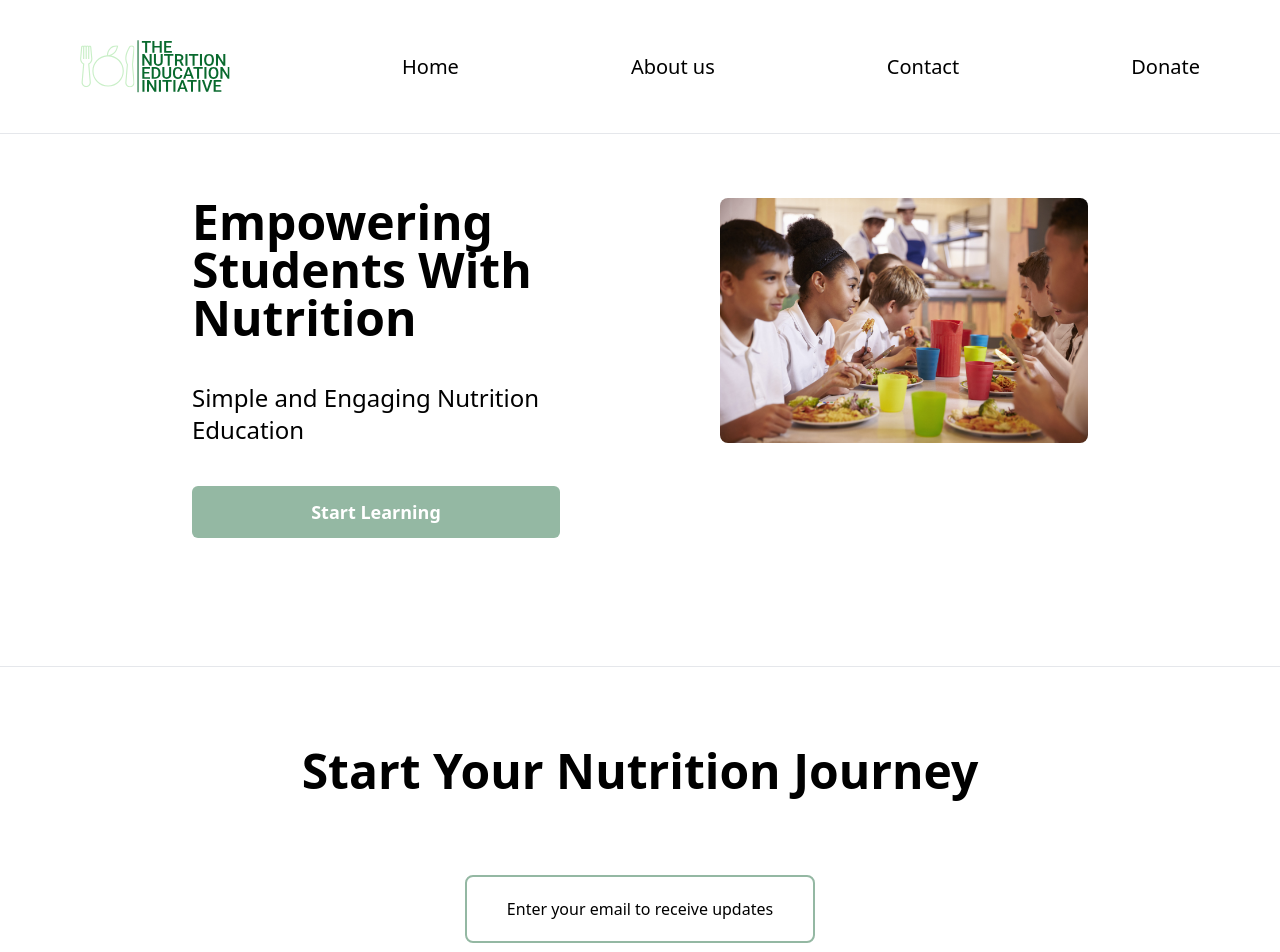
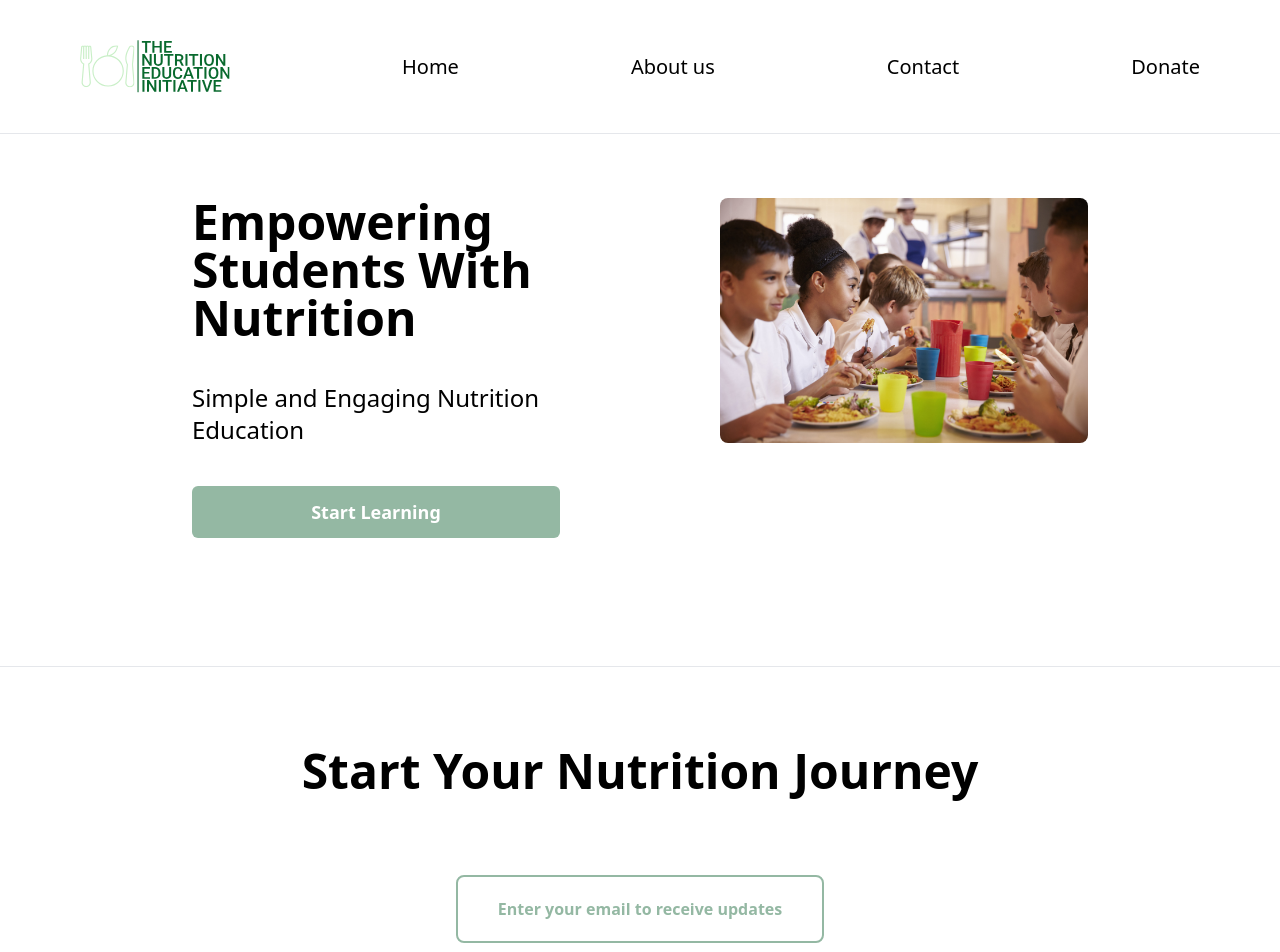
Before and after one commit to azshen23/Nutrition-Education-Initiative, a SvelteKit app: page / in a window 1280 px wide. Shown: the top 952 px of the page. Built offline with nearby package versions, Linux system fonts and the light colour scheme.

Commit message:
Update footer.svelte

```diff
--- a/src/components/footer.svelte
+++ b/src/components/footer.svelte
@@ -29,7 +29,7 @@
 	<h1 class="text-5xl font-bold pb-20">Start Your Nutrition Journey</h1>
 
 	<button
-		class="rounded-lg border-2 border-primary pl-10 pr-10 pb-5 pt-5"
+		class="rounded-lg border-2 border-primary text-primary font-bold pl-10 pr-10 pb-5 pt-5"
 		on:click|stopPropagation={togglePopup}
 	>
 		Enter your email to receive updates<button />
```
